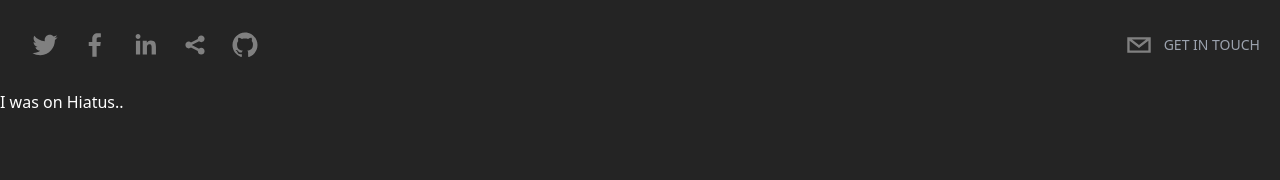
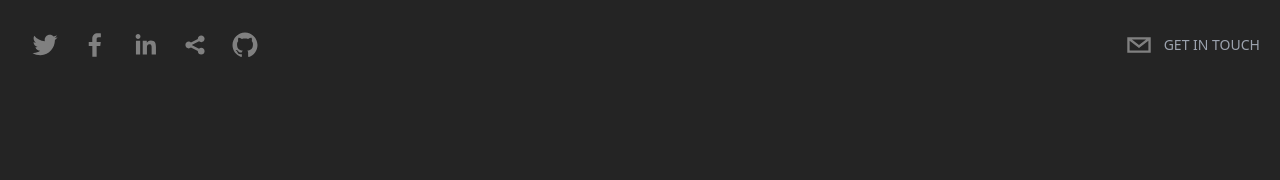
Before and after one commit to mjasprec14/portfolio, a Next.js app: page / in a window 1280 px wide. Shown: the top 180 px of the page. Built offline with nearby package versions, Linux system fonts and the light colour scheme.

Commit message:
added new component bacgrkoundcircles and stylings

```diff
--- a/components/Hero.tsx
+++ b/components/Hero.tsx
@@ -1,5 +1,6 @@
 import React from 'react';
 import { Cursor, useTypewriter } from 'react-simple-typewriter';
+import BackgroundCircles from './BackgroundCircles';
 
 type Props = {};
 
@@ -8,7 +9,8 @@ export default function Hero({}: Props) {
     words: [
       "Hi, The Name's MJ Asprec",
       'I was on Hiatus..',
-      "But, I'm back hungrier",
+      "But, now I'm back..",
+      "I'm back hungrier",
       'with more motivation',
       "let's go!",
       '<ShowMeTheMoney/>',
@@ -18,7 +20,8 @@ export default function Hero({}: Props) {
   });
 
   return (
-    <div>
+    <div className='h-screen flex flex-col space-y-8 items-center justify-center text-center overflow-hidden'>
+      <BackgroundCircles />
       <h1>
         <span>{text}</span>
         <Cursor cursorColor='#F7AB0A' />
```
